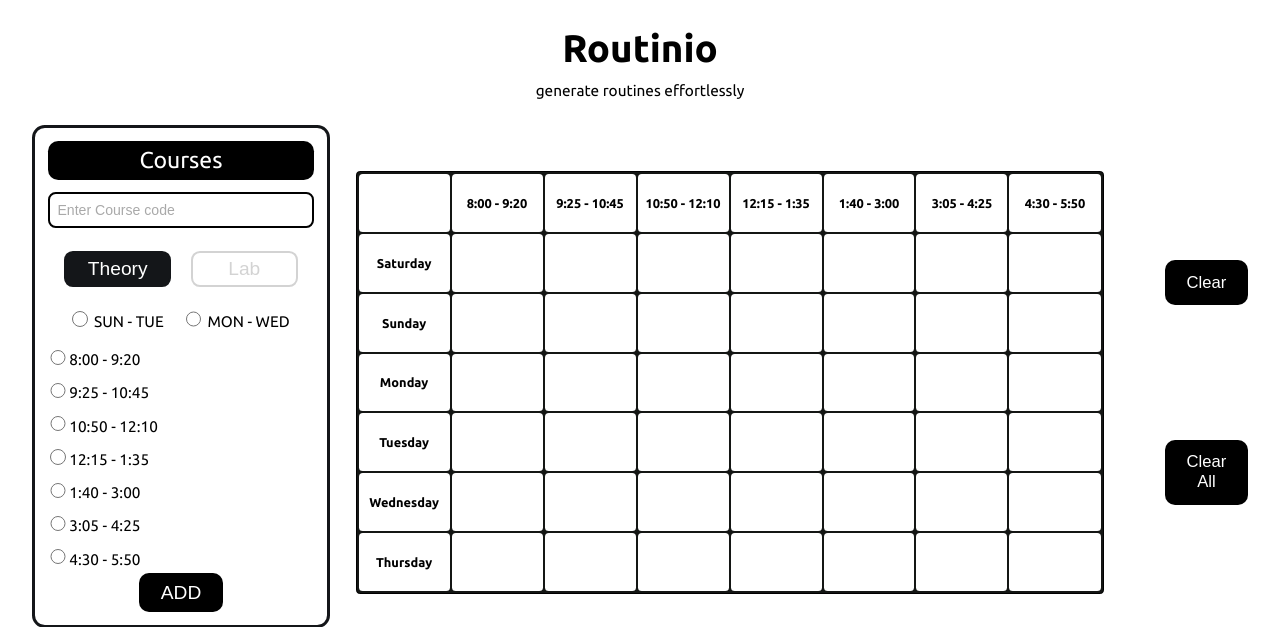
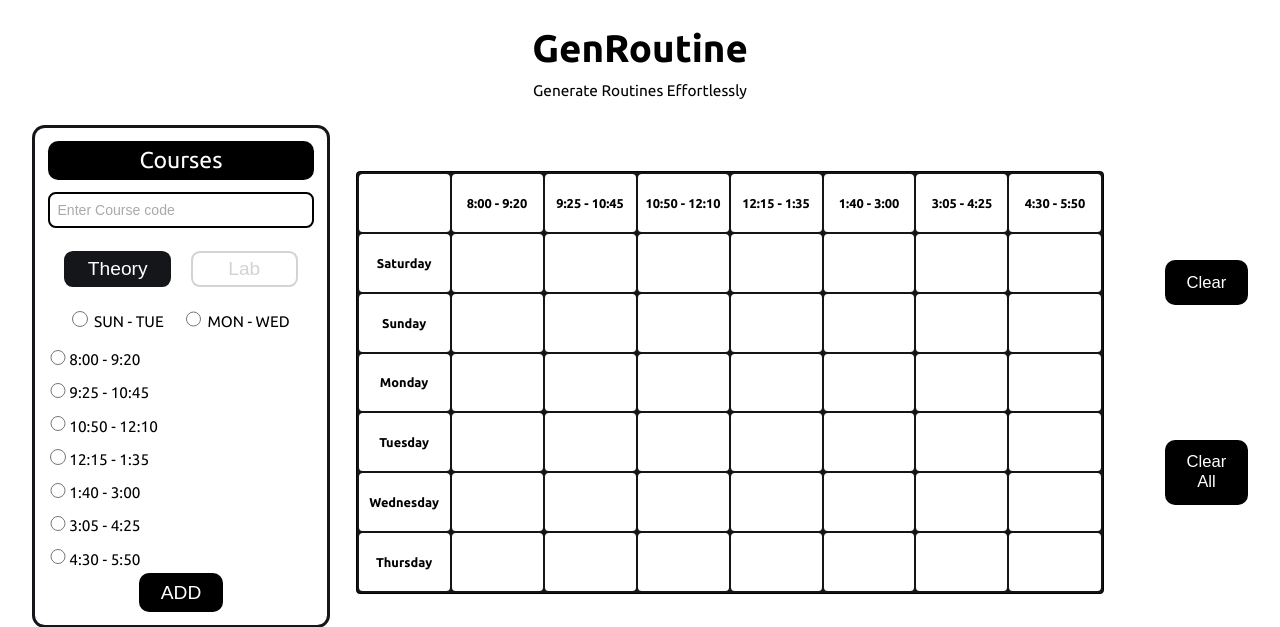
Before and after one commit to kausaraahmed/GenRoutine, a Flask app: page / in a window 1280 px wide. Shown: the top 627 px of the page. Run offline with Flask 3, Linux system fonts and the light colour scheme; lists and menus that the app fills with data are empty.

```diff
--- a/templates/index.html
+++ b/templates/index.html
@@ -3,7 +3,7 @@
 
 <head>
     <meta charset="UTF-8">
-    <title>Routine Generator</title>
+    <title>GebRoutine</title>
     <meta http-equiv="X-UA-Compatible" content="IE=edge">
     <meta name="viewport" content="width=device-width, initial-scale=1.0">
     <link rel="preconnect" href="https://fonts.googleapis.com">
@@ -18,8 +18,8 @@
 
     <!-- Title area -->
     <div class="title-area">
-        <h1>Routinio</h1>
-        <p>generate routines effortlessly</p>
+        <h1>GenRoutine</h1>
+        <p>Generate Routines Effortlessly</p>
     </div>
 
     <!-- Content area -->
```
